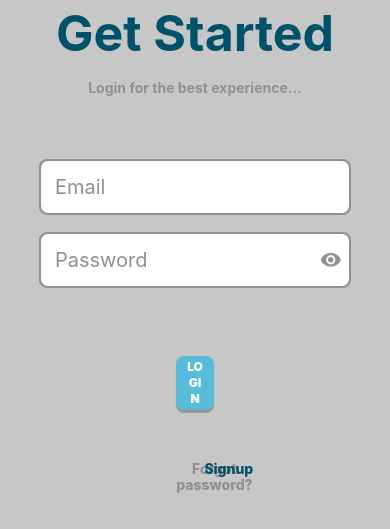
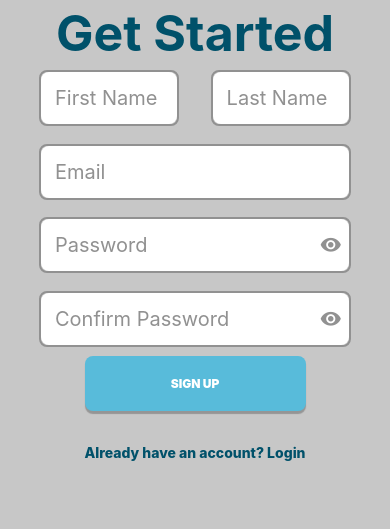
Before and after one commit to leonardchinonso/lokate-react, a React Native app: screen / in a window 390 px wide. Shown: the part 312-841 px from the top of the page. Built offline with nearby package versions, Linux system fonts and the light colour scheme.

Commit message:
Implemented signup screen

```diff
--- /dev/null
+++ b/components/ui/Logo.js
@@ -0,0 +1,28 @@
+import { Image, StyleSheet, View } from "react-native";
+
+function Logo() {
+  return (
+    <View style={styles.container}>
+      <Image
+        style={styles.image}
+        source={require("../../assets/images/logo.png")}
+      />
+    </View>
+  );
+}
+
+export default Logo;
+
+const styles = StyleSheet.create({
+  container: {
+    justifyContent: "center",
+    alignItems: "center",
+    flex: 1,
+    width: "100%",
+  },
+  image: {
+    width: "60%",
+    height: "60%",
+    resizeMode: "contain",
+  },
+});
--- a/components/ui/PasswordInputBox.js
+++ b/components/ui/PasswordInputBox.js
@@ -5,7 +5,7 @@ import TextInputBox from "./TextInputBox";
 import { useTogglePasswordVisibility } from "../../hooks/useTogglePasswordVisibility";
 import Colors from "../../styles/colors";
 
-function PasswordInputBox() {
+function PasswordInputBox({ placeholder }) {
   const { showPassword, rightIcon, handlePasswordVisibility } =
     useTogglePasswordVisibility();
 
@@ -19,7 +19,7 @@ function PasswordInputBox() {
     <View style={styles.inputContainer}>
       <TextInputBox
         name={"password"}
-        placeholder={"Password"}
+        placeholder={placeholder}
         contentType={"newPassword"}
         secureTextEntry={showPassword}
         value={password}
--- a/screens/LoginScreen.js
+++ b/screens/LoginScreen.js
@@ -7,6 +7,7 @@ import TextString from "../components/ui/TextString";
 import TextInputBox from "../components/ui/TextInputBox";
 import { useState } from "react";
 import PasswordInputBox from "../components/ui/PasswordInputBox";
+import Logo from "../components/ui/Logo";
 
 function LoginScreen() {
   const [enteredEmail, setEnteredEmail] = useState("");
@@ -17,12 +18,7 @@ function LoginScreen() {
 
   return (
     <View style={rootStyles.container}>
-      <View style={logoStyles.container}>
-        <Image
-          style={logoStyles.image}
-          source={require("../assets/images/logo.png")}
-        />
-      </View>
+      <Logo />
 
       <View style={cardStyles.container}>
         <Card>
@@ -40,7 +36,7 @@ function LoginScreen() {
               onChange={emailInputHandler}
               keyboardType={"email-address"}
             ></TextInputBox>
-            <PasswordInputBox></PasswordInputBox>
+            <PasswordInputBox placeholder={"Password"}></PasswordInputBox>
           </View>
 
           <View style={buttonGroupStyles.container}>
@@ -101,20 +97,6 @@ const textStyles = StyleSheet.create({
   },
 });
 
-const logoStyles = StyleSheet.create({
-  container: {
-    justifyContent: "center",
-    alignItems: "center",
-    flex: 1,
-    width: "100%",
-  },
-  image: {
-    width: "60%",
-    height: "60%",
-    resizeMode: "contain",
-  },
-});
-
 const buttonGroupStyles = StyleSheet.create({
   container: {
     position: "absolute",
@@ -151,11 +133,3 @@ const textInputGroupStyles = StyleSheet.create({
     height: "25%",
   },
 });
-
-const passwordGroupStyles = StyleSheet.create({
-  container: {
-    position: "absolute",
-    top: "50%",
-    width: "100%",
-  },
-});
--- a/screens/SignupScreen.js
+++ b/screens/SignupScreen.js
@@ -7,22 +7,28 @@ import TextString from "../components/ui/TextString";
 import TextInputBox from "../components/ui/TextInputBox";
 import { useState } from "react";
 import PasswordInputBox from "../components/ui/PasswordInputBox";
+import Logo from "../components/ui/Logo";
 
 function SignupScreen() {
   const [enteredEmail, setEnteredEmail] = useState("");
+  const [firstName, setFirstName] = useState("");
+  const [lastName, setLastName] = useState("");
 
   function emailInputHandler(enteredText) {
     setEnteredEmail(enteredText);
   }
 
+  function firstNameInputHandler(enteredText) {
+    setFirstName(enteredText);
+  }
+
+  function lastNameInputHandler(enteredText) {
+    setLastName(enteredText);
+  }
+
   return (
     <View style={rootStyles.container}>
-      <View style={logoStyles.container}>
-        <Image
-          style={logoStyles.image}
-          source={require("../assets/images/logo.png")}
-        />
-      </View>
+      <Logo />
 
       <View style={cardStyles.container}>
         <Card>
@@ -31,30 +37,41 @@ function SignupScreen() {
               Get Started
             </TextString>
           </View>
-          <View style={textStyles.loginForExperienceContainer}>
-            <TextString>Login for the best experience...</TextString>
-          </View>
 
           <View style={textInputGroupStyles.container}>
+            <View style={textInputGroupStyles.nameContainer}>
+              <TextInputBox
+                placeholder={"First Name"}
+                contentType={"name"}
+                onChange={firstNameInputHandler}
+                keyboardType={"default"}
+                containerStyle={{ width: "45%" }}
+              ></TextInputBox>
+              <TextInputBox
+                placeholder={"Last Name"}
+                contentType={"name"}
+                onChange={lastNameInputHandler}
+                keyboardType={"default"}
+                containerStyle={{ width: "45%" }}
+              ></TextInputBox>
+            </View>
             <TextInputBox
               placeholder={"Email"}
               contentType={"emailAddress"}
               onChange={emailInputHandler}
               keyboardType={"email-address"}
             ></TextInputBox>
-            <PasswordInputBox></PasswordInputBox>
+            <PasswordInputBox placeholder={"Password"}></PasswordInputBox>
+            <PasswordInputBox
+              placeholder={"Confirm Password"}
+            ></PasswordInputBox>
           </View>
 
           <View style={buttonGroupStyles.container}>
-            <PrimaryButton>LOGIN</PrimaryButton>
-            <View style={buttonLinkStyles.forgotPassword}>
-              <PrimaryButtonLink textStyle={textStyles.forgotPassword}>
-                Forgot password?
-              </PrimaryButtonLink>
-            </View>
-            <View style={buttonLinkStyles.signup}>
-              <PrimaryButtonLink textStyle={textStyles.signup}>
-                Signup
+            <PrimaryButton>SIGN UP</PrimaryButton>
+            <View style={buttonLinkStyles.login}>
+              <PrimaryButtonLink textStyle={textStyles.login}>
+                Already have an account? Login
               </PrimaryButtonLink>
             </View>
           </View>
@@ -91,29 +108,8 @@ const textStyles = StyleSheet.create({
     position: "absolute",
     top: "10%",
   },
-  loginForExperienceContainer: {
-    position: "absolute",
-    top: "23%",
-  },
-  forgotPassword: {
-    color: Colors.secondaryDarkGrey,
-  },
-  signup: {
+  login: {
     color: Colors.primaryDarkBlue,
-  },
-});
-
-const logoStyles = StyleSheet.create({
-  container: {
-    justifyContent: "center",
-    alignItems: "center",
-    flex: 1,
-    width: "100%",
-  },
-  image: {
-    width: "60%",
-    height: "60%",
-    resizeMode: "contain",
   },
 });
 
@@ -136,28 +132,21 @@ const buttonLinkStyles = StyleSheet.create({
     position: "absolute",
     top: "90%",
   },
-  signup: {
-    marginRight: "15%",
-    position: "absolute",
-    top: "90%",
-    left: "75%",
+  login: {
+    marginTop: "15%",
   },
 });
 
 const textInputGroupStyles = StyleSheet.create({
+  nameContainer: {
+    flexDirection: "row",
+    justifyContent: "space-between",
+  },
   container: {
     justifyContent: "space-around",
     position: "absolute",
-    top: "35%",
+    top: "20%",
     width: "80%",
-    height: "25%",
+    height: "50%",
   },
 });
-
-const passwordGroupStyles = StyleSheet.create({
-  container: {
-    position: "absolute",
-    top: "50%",
-    width: "100%",
-  },
-});
```
